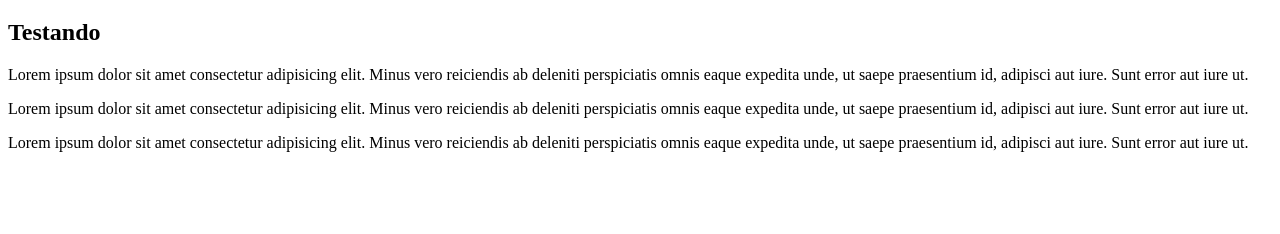
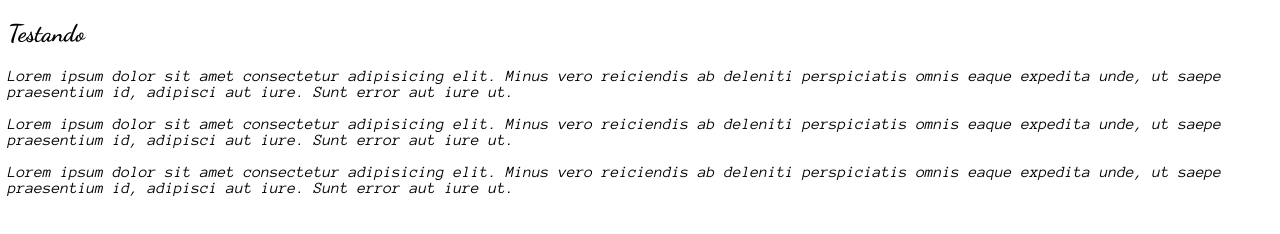
Before and after one commit to MattFenrir/AprendendoHTML, a plain HTML site: page fonts/index.html in a window 1280 px wide. Shown: the part 56-290 px from the top of the page. Drawn offline with Linux system fonts and the light colour scheme.

Commit message:
Atualizando

```diff
--- a/fonts/index.css
+++ b/fonts/index.css
@@ -1,11 +1,13 @@
+@import url('https://fonts.googleapis.com/css2?family=Anonymous+Pro:ital@1&display=swap');
 
-@import url('https://fonts.googleapis.com/css2?family=Anonymous+Pro&family=Press+Start+2P&display=swap');
-
-
-h1 {
-    font-family: 'Press Start 2P', cursive;
+h1{
+    font-family: 'Press Start 2P';
 }
 
-h2 {
+h2{
+    font-family: 'Dancing Script';
+}
 
+p{
+    font-family: 'Anonymous Pro', monospace;
 }
--- a/fonts/index.html
+++ b/fonts/index.html
@@ -4,10 +4,15 @@
     <meta charset="UTF-8">
     <meta http-equiv="X-UA-Compatible" content="IE=edge">
     <meta name="viewport" content="width=device-width, initial-scale=1.0">
-    <link rel="stylesheet" href="index.css">
-    <link rel="preconnect" href="https://fonts.googleapis.com">
-<link rel="preconnect" href="https://fonts.gstatic.com" crossorigin>
-<link href="https://fonts.googleapis.com/css2?family=Press+Start+2P&display=swap" rel="stylesheet">
+     <!-- GOOGLE FONTS-->
+     <link rel="preconnect" href="https://fonts.googleapis.com">
+     <link rel="preconnect" href="https://fonts.gstatic.com" crossorigin>
+     <link href="https://fonts.googleapis.com/css2?family=Press+Start+2P&display=swap" rel="stylesheet">
+
+     <link href="https://fonts.googleapis.com/css2?family=Dancing+Script:wght@700&display=swap" rel="stylesheet">
+
+     <!-- CSS EXTERNO-->
+     <link rel="stylesheet" href="index.css">
     <title>Fontes</title>
 </head>
 <body>
```
